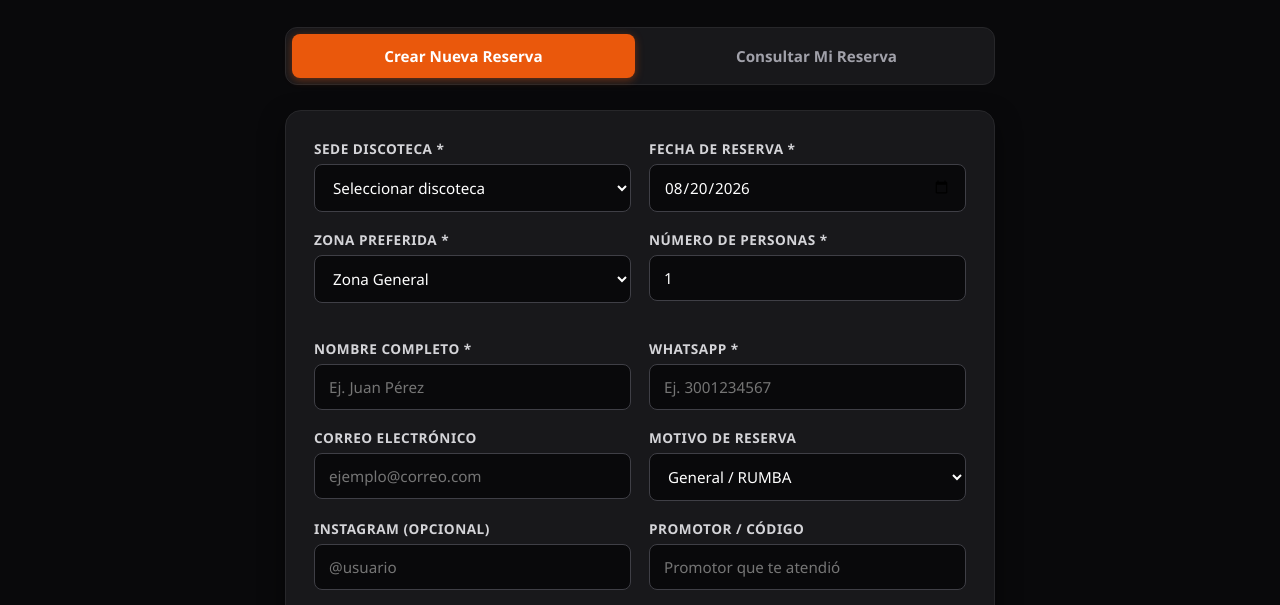
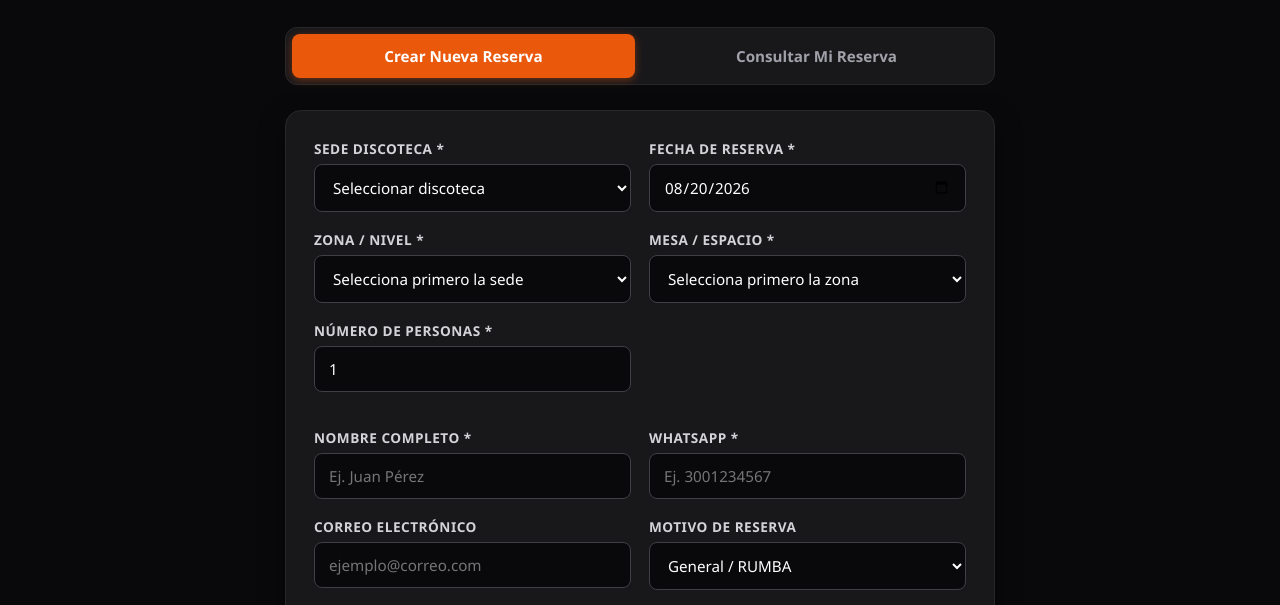
Before and after one commit to jeanprojas/sistema-reservas, a website: page public/index.html in a window 1280 px wide. Shown: the part 153-758 px from the top of the page. Drawn offline with Linux system fonts and the light colour scheme; no server answers.

Commit message:
Refactor reservation form structure and labels
Updated reservation form fields and labels for clarity and functionality.

```diff
--- a/public/index.html
+++ b/public/index.html
@@ -292,7 +292,7 @@
 
         <div class="form-group">
             <label for="sede">Sede Discoteca *</label>
-                        <select id="sede" class="form-control" onchange="actualizarInfoZona()" required>
+            <select id="sede" class="form-control" onchange="cambiarSedeFormulario()" required>
                 <option value="" disabled selected>Seleccionar discoteca</option>
                 <option value="Soho">Soho</option>
                 <option value="Salvaje">Salvaje</option>
@@ -306,11 +306,16 @@
         </div>
 
         <div class="form-group">
-                        <label for="zona">Zona Preferida *</label>
-                        <select id="zona" class="form-control" onchange="actualizarInfoZona()" required>
-                            <option value="General">Zona General</option>
-                            <option value="VIP">Zona VIP</option>
-                            <option value="Palco">Zona Palco</option>
+            <label for="zona">Zona / Nivel *</label>
+            <select id="zona" class="form-control" onchange="actualizarMesasPorZona(); actualizarInfoZona();" required>
+                <option value="" disabled selected>Selecciona primero la sede</option>
+            </select>
+        </div>
+
+        <div class="form-group">
+            <label for="mesa">Mesa / Espacio *</label>
+            <select id="mesa" class="form-control" required>
+                <option value="Asignar">Selecciona primero la zona</option>
             </select>
         </div>
 
@@ -321,7 +326,7 @@
 
         <div class="full-width">
             <div id="avisoZona" class="aviso-zona">
-                            - En VIP y Palco hay consumo mínimo requerido.
+                - Selecciona una sede y zona para ver los detalles de consumo.
             </div>
         </div>
 
@@ -367,7 +372,7 @@
 
         <div class="full-width">
             <div class="cover-box">
-                            Cover despúes de las 10:30 pm: <span id="precioCoverTexto">$10,000 COP</span>
+                Cover después de las 10:30 pm: <span id="precioCoverTexto">$10,000 COP</span>
             </div>
         </div>
 
```
Lines whose indentation alone changed are shown as unchanged.
